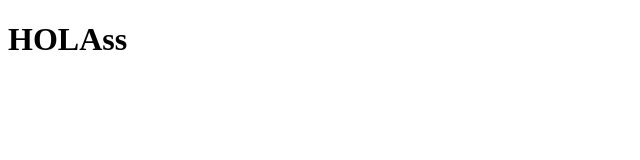
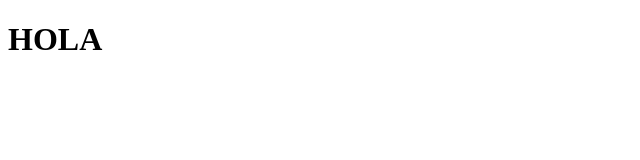
Before and after one commit to APGM82/pr-1, a plain HTML site: page index.html in a window 1280 px wide. Shown: the full height of the page, 0-640 px from the left. Drawn offline with Linux system fonts and the light colour scheme.

Commit message:
nuevo cambio en index

```diff
--- a/index.html
+++ b/index.html
@@ -7,6 +7,6 @@
     <title>Document</title>
 </head>
 <body>
-    <h1>HOLAss</h1>
+    <h1>HOLA</h1>
 </body>
 </html>
```
